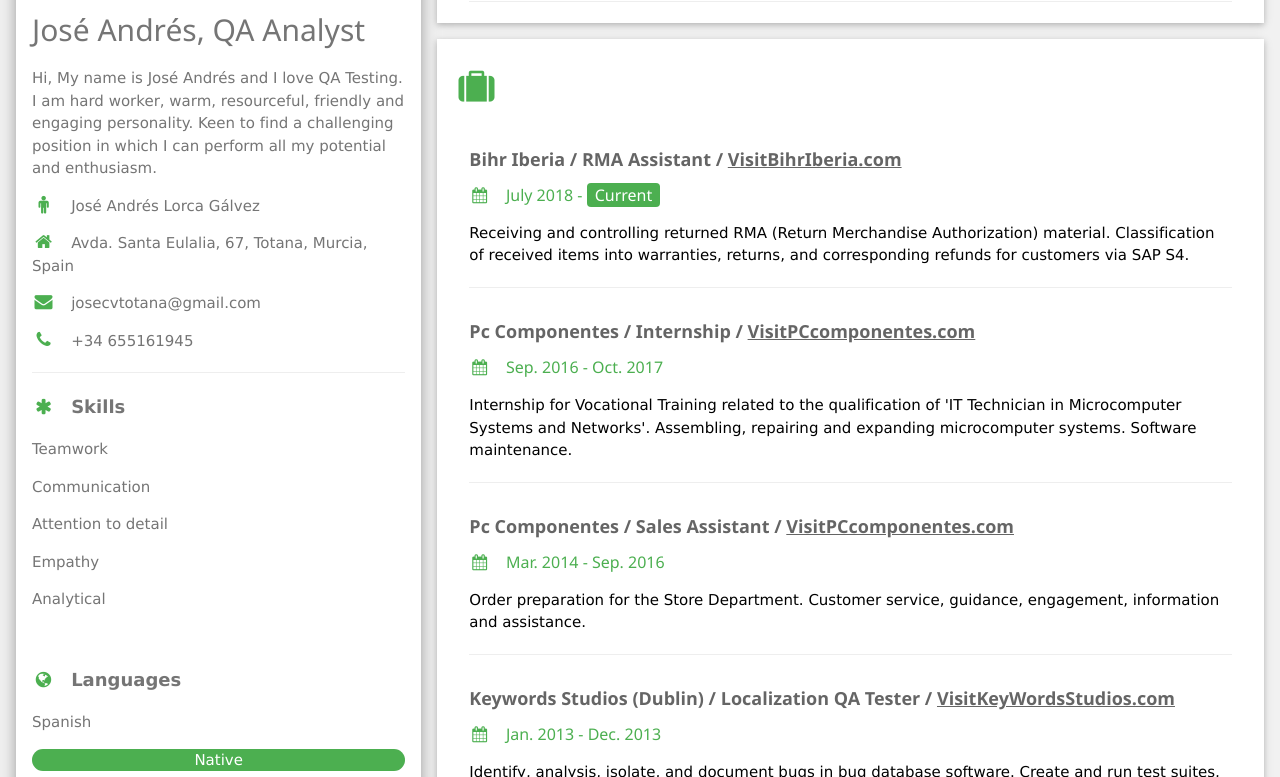
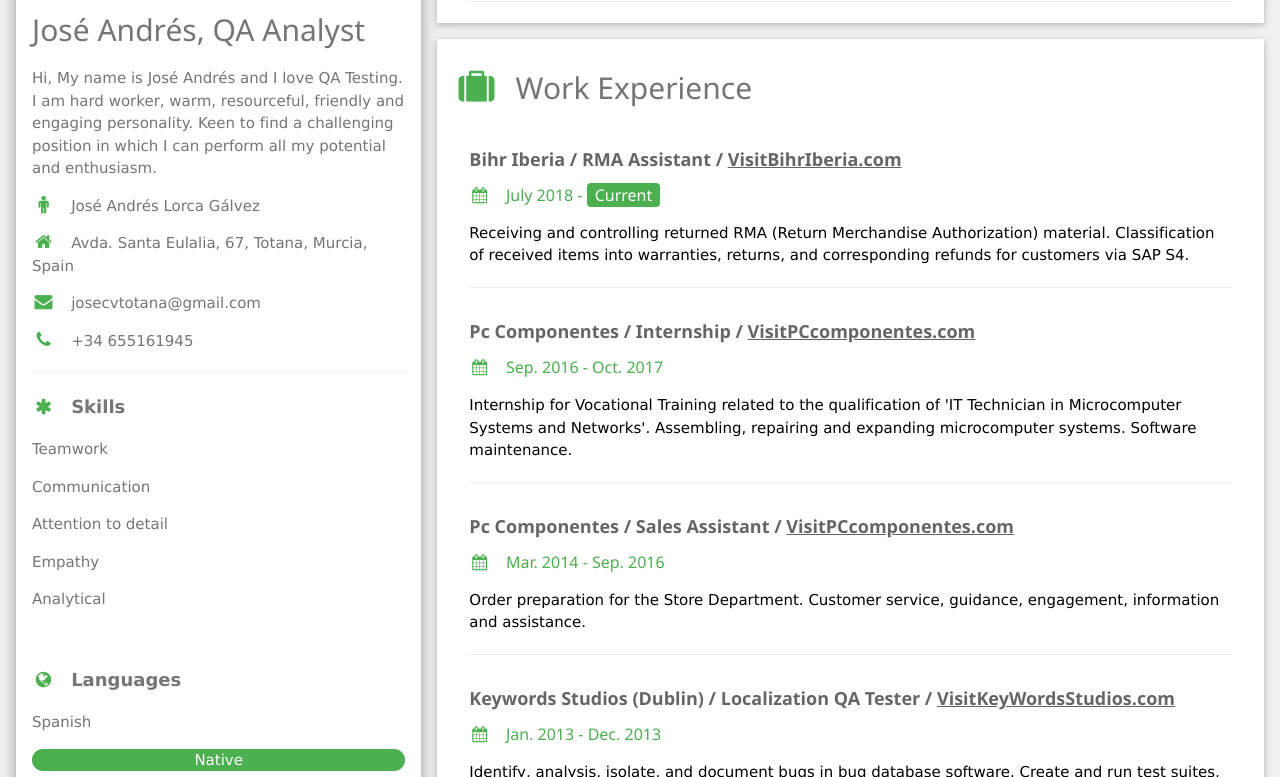
Before and after one commit to Organization-Jose-AndresQA/CVPROYECT, a plain HTML site: page index.html in a window 1280 px wide. Shown: the part 323-1100 px from the top of the page. Drawn offline with nearby package versions, Linux system fonts and the light colour scheme.

Commit message:
https://bootcampqajose.atlassian.net/browse/CVP-6 Fixing Work Experience Bug
Fixing Work Experience Bug

```diff
--- a/index.html
+++ b/index.html
@@ -95,7 +95,7 @@
                 </div>
                 <div class="w3-container w3-card w3-white w3-margin-bottom">
                     <h2 class="w3-text-grey w3-padding-16"><i
-                            class="fa fa-suitcase fa-fw w3-margin-right w3-xxlarge w3-text-green"></i>
+                            class="fa fa-suitcase fa-fw w3-margin-right w3-xxlarge w3-text-green"></i>Work Experience
                     </h2>
                     <div class="w3-container">
                         <h5 class="w3-opacity"><b>Bihr Iberia / RMA Assistant / <a href="https://www.mybihr.com/es/es/">
```
